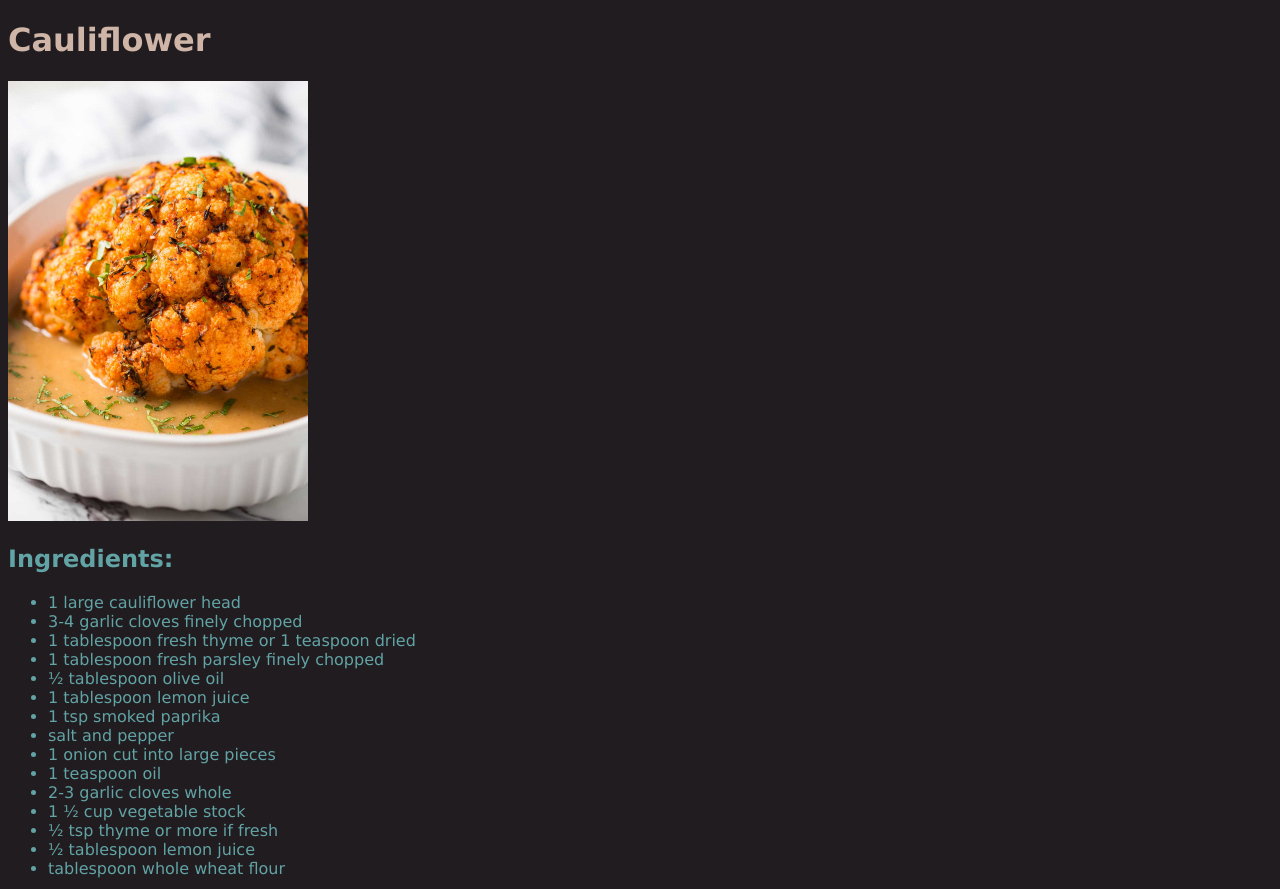
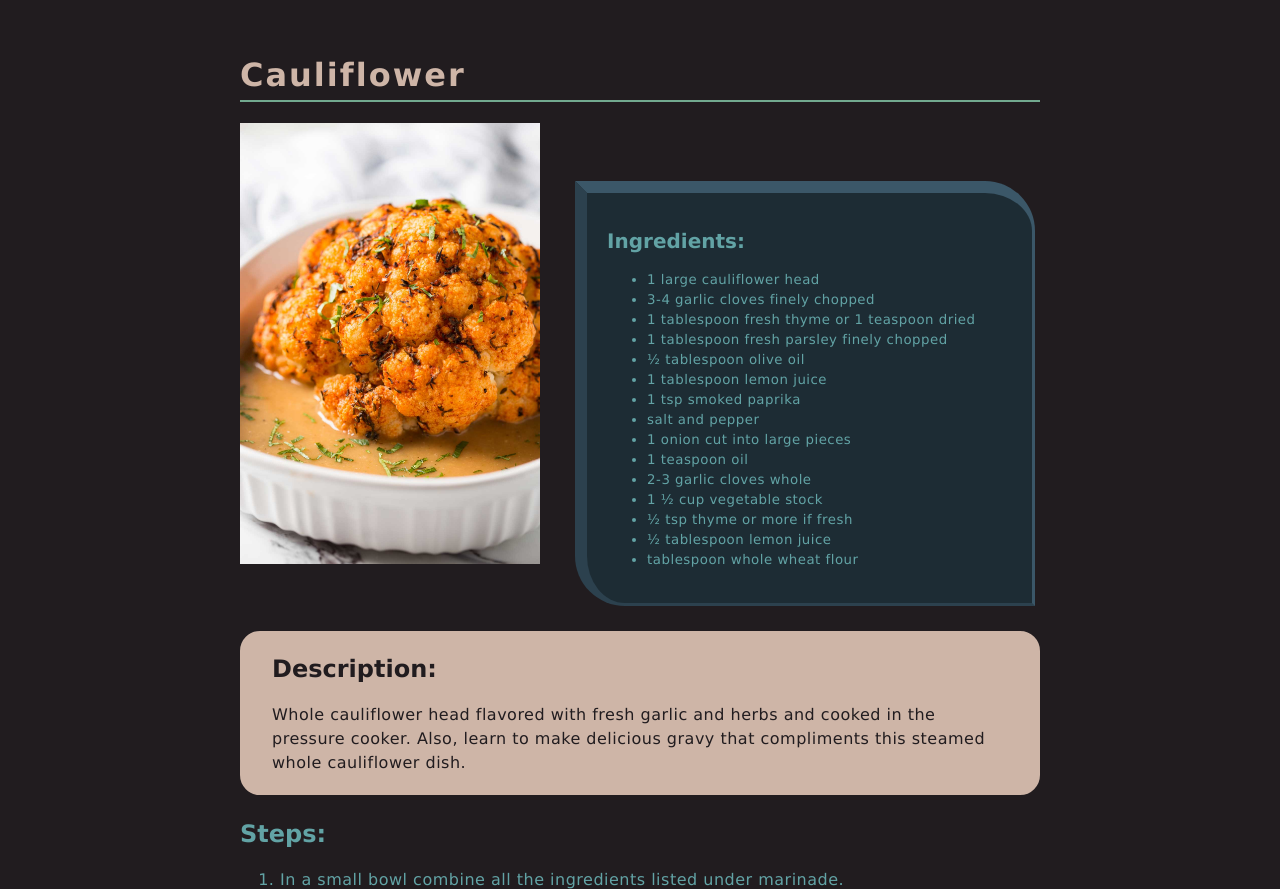
Before and after one commit to tauoms/odin-recipes, a plain HTML site: page recipes/cauliflower.html in a window 1280 px wide. Shown: the top 889 px of the page. Drawn offline with Linux system fonts and the light colour scheme.

Commit message:
Update style.css + index.

```diff
--- a/style.css
+++ b/style.css
@@ -1,11 +1,29 @@
+html {
+    box-sizing: border-box;
+  }
+  *,
+  *::before,
+  *::after {
+    box-sizing: inherit;
+  }
+
 body {
     background-color: #211C1F;
     font-family: Verdana, Geneva, Tahoma, sans-serif;
     color: #62a3a5;
 }
 
+p, li {
+    line-height: 1.5;
+    letter-spacing: 0.5px;
+    word-spacing: 0px;
+}
+
 h1 {
     color: #CEB5A7;
+    padding: 6px 0px;
+    border-bottom: #72A98F solid 2px;
+    letter-spacing: 2px;
 }
 
 a:any-link {
@@ -13,8 +31,13 @@ a:any-link {
     text-decoration-color: #72A98F;
 }
 
-.mainheader {
-    width: 600px;
+a:hover {
+    color: #72A98F;
+    text-decoration-color: #72A98F;
+}
+
+.container {
+    width: 800px;
     margin: 50px auto;
 }
 
@@ -22,9 +45,36 @@ a:any-link {
     width: 400px;
     margin: 60px auto;
     padding: 20px;
+    border-left: #72A98F solid 14px;
+    border-bottom: #72A98F dashed 1px;
     background-color: #2C414E;
 }
 
 .recipelistcontainer li {
     margin: 10px 0px;
 }
+
+.description {
+    background-color: #CEB5A7;
+    color: #211C1F;
+    width: 800px;
+    padding: 2px 30px;
+    border: 2px solid #CEB5A7;
+    border-radius: 20px;
+    margin: 25px 0px;
+}
+
+.ingredients {
+    display: inline-block;
+    width: 460px;
+    padding: 20px;
+    border-top: #3B5768 solid 12px;
+    border-top-right-radius: 50px;
+    border-right: #3B5768 solid 3px;
+    border-bottom: #2C414E solid 3px;
+    border-left: #2C414E solid 12px;
+    border-bottom-left-radius: 50px;
+    margin: -100px 0px 0px 30px;
+    background-color: #1D2C34;
+    font-size: smaller;
+}
```
Also changed, not shown: index.html (+1 -1 lines).
